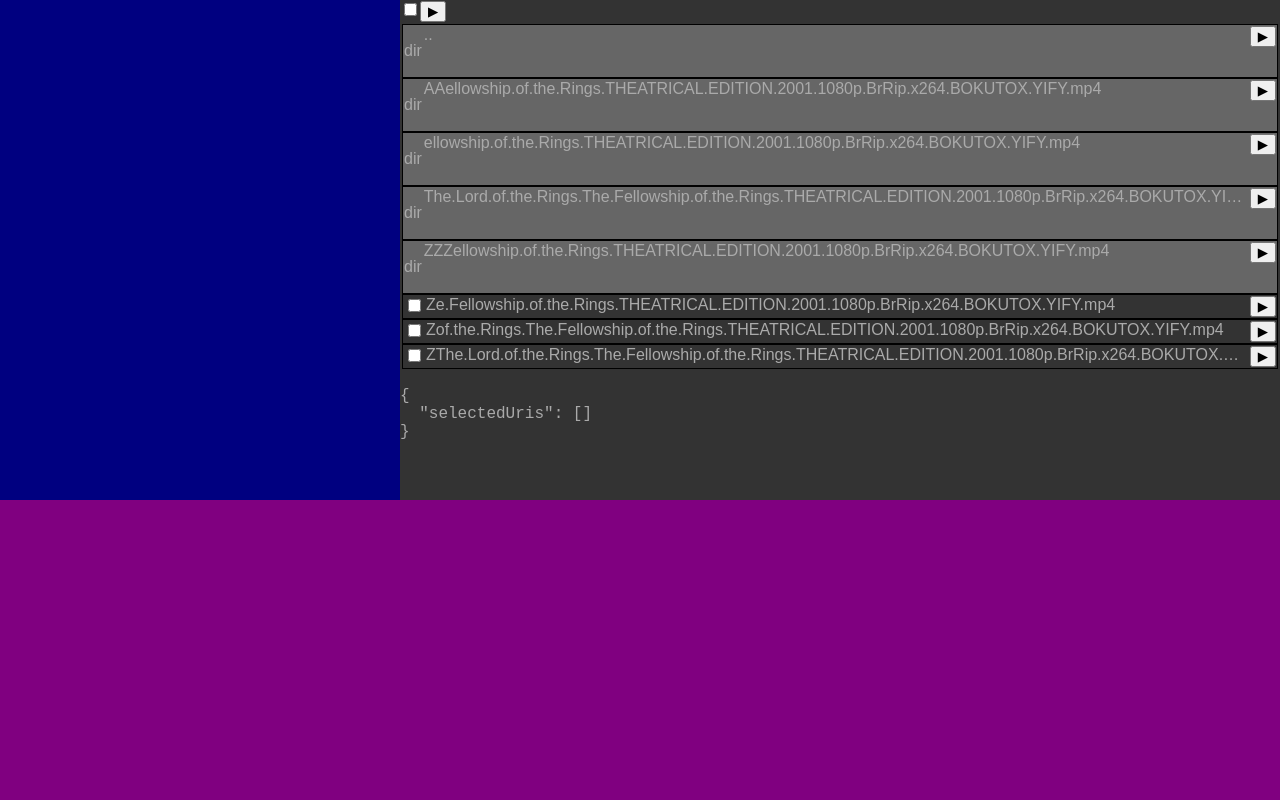
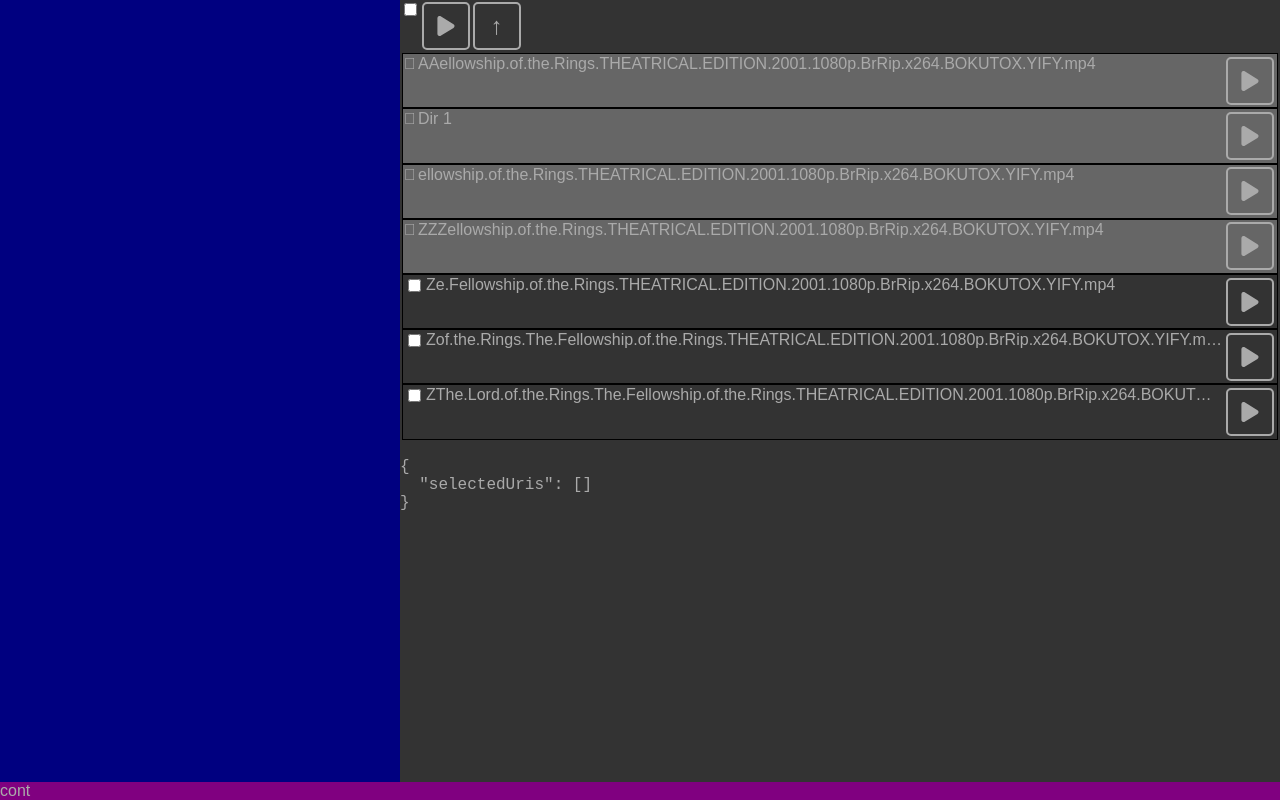
Before and after one commit to maro-ort/vlc-web, a React (Create React App) app: page / in a window 1280 px wide. Built offline with nearby package versions, Linux system fonts and the light colour scheme.

Commit message:
🚧 Improvements on file browser selection

```diff
--- a/src/FileBrowser.tsx
+++ b/src/FileBrowser.tsx
@@ -1,19 +1,32 @@
-import React, { FC, SetStateAction, useCallback, useContext, useEffect, useState } from 'react'
+import React, { FC, useCallback, useContext, useEffect, useState } from 'react'
 import cx from 'classnames'
 
 import { AppCtx } from './App'
 
+import { ReactComponent as PlaySvg } from './svg/play.svg'
+
+type ItemListType = {
+  parent?: BrowserItem
+  dirs: BrowserItem[]
+  files: BrowserItem[]
+}
+
 const DirItem: FC<{
   file: BrowserItem
-}> = ({ file }) => {
+  browseTo: (path: string) => void
+}> = ({ file, browseTo }) => {
   return (
     <>
+      <td onClick={() => browseTo(file.path)} title={file.name}>
+        
+      </td>
+      <td className="filebrowser__item-name" onClick={() => browseTo(file.path)} title={file.name}>
+        {file.name}
+      </td>
       <td>
-        <p>dir</p>
-      </td>
-      <td className="filebrowser__item-name">{file.name}</td>
-      <td>
-        <button>▶</button>
+        <button>
+          <PlaySvg />
+        </button>
       </td>
     </>
   )
@@ -27,13 +40,15 @@
   return (
     <>
       <td onClick={() => toggleSelectUri(file.uri)}>
-        <input type="checkbox" value={file.uri} checked={selectedUris.includes(file.uri)} />
+        <input type="checkbox" value={file.uri} checked={selectedUris.includes(file.uri)} readOnly />
       </td>
-      <td className="filebrowser__item-name" onClick={() => toggleSelectUri(file.uri)}>
+      <td className="filebrowser__item-name" onClick={() => toggleSelectUri(file.uri)} title={file.name}>
         {file.name}
       </td>
       <td>
-        <button>▶</button>
+        <button>
+          <PlaySvg />
+        </button>
       </td>
     </>
   )
@@ -41,27 +56,37 @@
 
 const FileBrowser: FC<{}> = () => {
   const { vlc } = useContext(AppCtx)
-  const [files, setFiles] = useState<BrowserItem[]>([])
+  const [allSelected, setAllSelected] = useState(false)
+  const [path, setPath] = useState('/')
+  const [itemList, setItemList] = useState<ItemListType>({
+    dirs: [],
+    files: [],
+  })
   const [selectedUris, setSelectedUris] = useState<string[]>([])
 
   /**
    * File management
    */
-  const updateFiles = useCallback(
-    (path?: string) => {
-      void vlc.browser
-        .fakeDir(path || '/')
-        .then(f =>
-          f.sort((a, b) => {
-            if (a.name === '..') return -1
-            else if (a.type === b.type) return a.name.localeCompare(b.name)
-            return a.type.localeCompare(b.type)
-          })
+
+  const browseTo = (path: string) => setPath(path)
+
+  const updateFiles = useCallback(() => {
+    void vlc.browser
+      .fakeDir(path)
+      .then(f => f.sort((a, b) => (a.type === b.type ? a.name.localeCompare(b.name) : a.type.localeCompare(b.type))))
+      .then(f =>
+        f.reduce(
+          (acc, file) => {
+            if (file.name === '..') acc.parent = file
+            else if (file.type === 'dir') acc.dirs.push(file)
+            else if (file.type === 'file') acc.files.push(file)
+            return acc
+          },
+          { dirs: [], files: [] } as ItemListType
         )
-        .then(setFiles)
-    },
-    [vlc]
-  )
+      )
+      .then(setItemList)
+  }, [path, vlc.browser])
 
   useEffect(() => updateFiles, [updateFiles])
 
@@ -71,43 +96,46 @@
 
   const toggleSelectAll = (e: React.ChangeEvent<HTMLInputElement>) => {
     const { checked } = e.target
-    // if (!checked)
+    if (checked) {
+      setSelectedUris(itemList.files.map(({ uri }) => uri))
+      setAllSelected(true)
+    } else {
+      setSelectedUris([])
+      setAllSelected(false)
+    }
   }
 
   const toggleSelectUri = useCallback(
     (uri: string) => {
-      console.log('aaa')
-
       const checked = selectedUris.includes(uri)
-      console.log({ checked })
-
       if (checked) setSelectedUris(selectedUris.filter(v => v !== uri))
       else setSelectedUris([...selectedUris, uri])
+      setAllSelected(false)
     },
     [selectedUris]
   )
 
-  const queueSelected = () => {}
-
   return (
     <div id="filebrowser">
       <div className="filebrowser__actions">
-        <input type="checkbox" onChange={toggleSelectAll} />
-        <button onClick={queueSelected}>▶</button>
+        <input type="checkbox" onChange={toggleSelectAll} checked={allSelected} />
+        <button onClick={() => vlc.playlist.queue(selectedUris)}>
+          <PlaySvg />
+        </button>
+        <button onClick={() => itemList.parent && browseTo(itemList.parent.uri)}>↑</button>
       </div>
       <table className="filebrowser__items">
         <tbody>
-          {files.map((file, i) => {
-            const itemComponent = {
-              dir: <DirItem file={file} />,
-              file: <FileItem file={file} selectedUris={selectedUris} toggleSelectUri={toggleSelectUri} />,
-            }[file.type]
-            return (
-              <tr key={i} className={cx('filebrowser__item', file.type)}>
-                {itemComponent}
-              </tr>
-            )
-          })}
+          {itemList.dirs.map((file, i) => (
+            <tr key={i} className={cx('filebrowser__item', file.type)}>
+              <DirItem file={file} browseTo={browseTo} />
+            </tr>
+          ))}
+          {itemList.files.map((file, i) => (
+            <tr key={i} className={cx('filebrowser__item', file.type)}>
+              <FileItem file={file} selectedUris={selectedUris} toggleSelectUri={toggleSelectUri} />
+            </tr>
+          ))}
         </tbody>
       </table>
       <pre style={{ width: '200px' }}>{JSON.stringify({ selectedUris }, null, 2)}</pre>
--- /dev/null
+++ b/src/scss/buttons.scss
@@ -0,0 +1,23 @@
+button, .button {
+  background-color: transparent;
+  border: 2px solid var(--color-light);
+  border-radius: 5px;
+  color: var(--color-light);
+  margin: .1rem;
+  display: inline-flex;
+  align-items: center;
+  justify-content: center;
+  font-size: 1.5rem;
+  line-height: 3rem;
+  width: 3rem;
+  height: 3rem;
+  transition: all .3s;
+  vertical-align: top;
+  padding: .75rem;
+
+  &:hover {
+    border-color: var(--color-accent);
+    color: var(--color-accent);
+    cursor: pointer;
+  }
+}
--- a/src/scss/main.scss
+++ b/src/scss/main.scss
@@ -1,5 +1,6 @@
 @import './vars.scss';
 
+@import './buttons.scss';
 @import './filebrowser.scss';
 
 
@@ -18,7 +19,7 @@
 
   display: grid;
   grid-template-columns: 400px auto;
-  grid-template-rows: auto 300px;
+  grid-template-rows: auto max-content;
 
   // display: flex;
   // flex-direction: column;
--- a/src/scss/vars.scss
+++ b/src/scss/vars.scss
@@ -3,7 +3,7 @@
 $grey-light: #aaa;
 $grey-lighter: #eee;
 
-$accent: #1d511d;
+$accent: #6db966;
 
 :root {
   --color-accent: #{$accent};
--- a/src/vlc/Controls.tsx
+++ b/src/vlc/Controls.tsx
@@ -1,7 +1,7 @@
 import React, { FC } from 'react'
 
 const Controls: FC<{}> = () => {
-  return <section id="controls" />
+  return <section id="controls">cont</section>
 }
 
 export default Controls
--- a/src/vlc/index.ts
+++ b/src/vlc/index.ts
@@ -1,5 +1,7 @@
 const sendCommand = async <T>(params: Record<string, string> = {}, path: string = 'status'): Promise<T> => {
   const query = new URLSearchParams(params)
+
+  console.log(`/requests/${path}.json?${query.toString()}`)
 
   return await fetch(`/requests/${path}.json?${query.toString()}`, {
     headers: {
@@ -37,7 +39,7 @@
           gid: 1001,
           uri: 'file:///home/aumon/downloasds/movies/The%20Lord%20of%20the%20Rings%20The%20Fellowship%20of%20the%20Ring%20THEATRICAL%20EDITION%20%282001%29%20%5B1080p%5D/The.Lord.of.the.Rings.The.Fellowship.of.the.Rings.THEATRICAL.EDITION.2001.1080p.BrRip.x264.BOKUTOX.YIFY.mp4',
           path: '/home/aumon/downloads/movies/The Lord of the Rings The Fellowship of the Ring THEATRICAL EDITION (2001) [1080p]/The.Lord.of.the.Rings.The.Fellowship.of.the.Rings.THEATRICAL.EDITION.2001.1080p.BrRip.x264.BOKUTOX.YIFY.mp4',
-          name: 'The.Lord.of.the.Rings.The.Fellowship.of.the.Rings.THEATRICAL.EDITION.2001.1080p.BrRip.x264.BOKUTOX.YIFY.mp4',
+          name: 'Dir ' + (Math.random() * 10).toFixed(),
           creation_time: 1660026411,
           type: 'dir',
           mode: 33188,
@@ -205,8 +207,9 @@
     })
   }
 
-  queue(uri: string): void {
-    void sendCommand({ command: 'in_enqueue', input: uri })
+  async queue(uri: string | string[]): Promise<void> {
+    if (typeof uri === 'string') uri = [uri]
+    for (const input of uri) await sendCommand({ command: 'in_enqueue', input })
   }
 }
 
```
Also changed, not shown: src/svg/play.svg (added).
